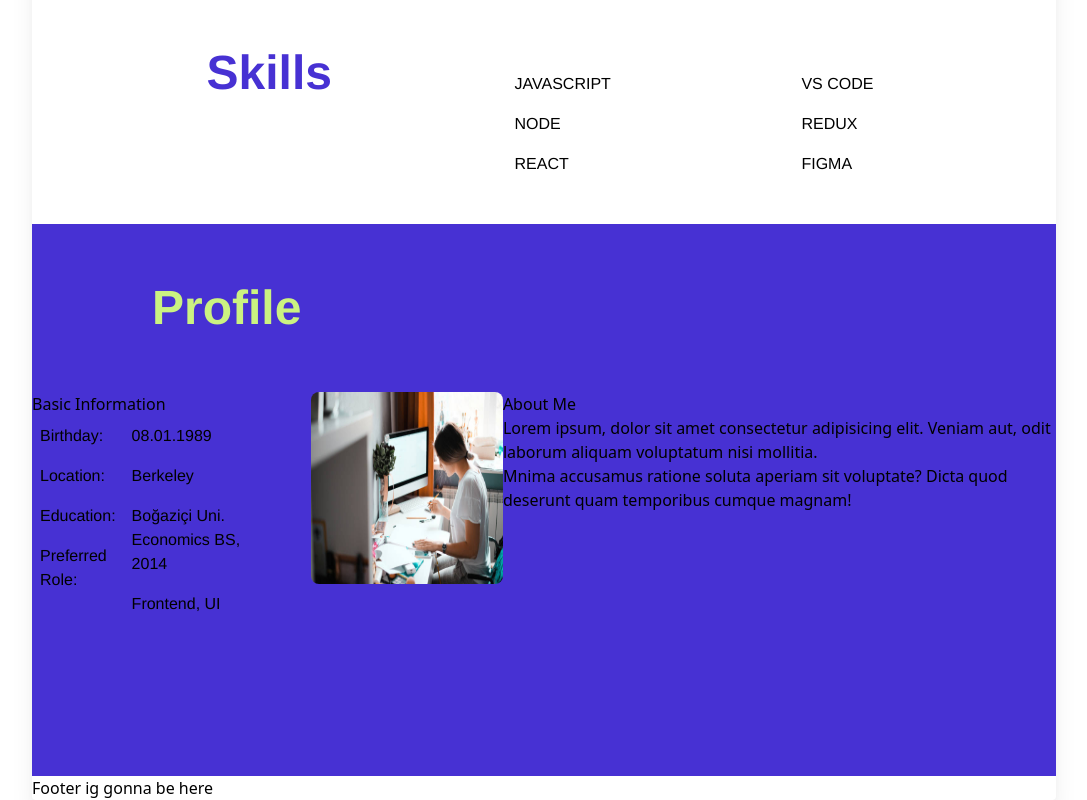
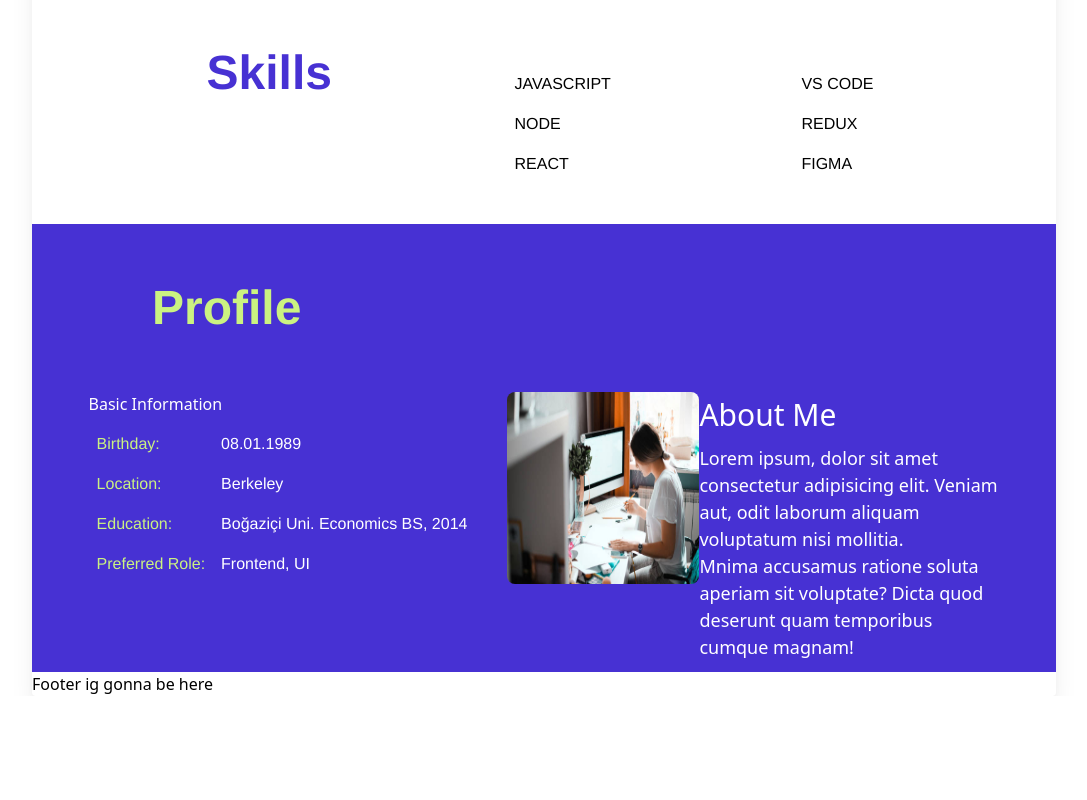
Before and after one commit to burgokmen/FSWeb-Frontend-Challenge, a React (Vite) app in the folder Gokmen-Resume/: page / in a window 1280 px wide. Shown: the part 590-1390 px from the top of the page, without its empty margins (96-1183 px from the left). After the commit the page ends 1286 px from the top, so only its background shows below. Built offline with nearby package versions, Linux system fonts and the light colour scheme.

Commit message:
Profile comp styling

```diff
--- a/Gokmen-Resume/src/components/Profile.jsx
+++ b/Gokmen-Resume/src/components/Profile.jsx
@@ -8,18 +8,17 @@ export default function Profile() {
   return (
     <div
       className="profile w-[90rem];
-  h-[34.5rem] bg-mypurp-1"
+  h-[28rem] bg-mypurp-1"
     >
       <h2 className="px-[7.5rem] py-[3rem] text-mygreen-1 text-[3rem] font-interbold font-bold">
         Profile
       </h2>
-      <div className="flex">
+      <div className="flex justify-center">
         <div>
-          <h3 className="font-medium">Basic Information</h3>
+          <h3 className="font-medium text-[#FFF] pb-2">Basic Information</h3>
           <div className="flex">
-            {mapFunc(profileArrEn)}
-
-            {mapFunc(profileArr2en)}
+            <div className="text-mygreen-1 ">{mapFunc(profileArrEn)}</div>
+            <div className="text-[#FFF]">{mapFunc(profileArr2en)}</div>
           </div>
         </div>
         <img
@@ -27,8 +26,10 @@ export default function Profile() {
           className="w-[12rem] h-[12rem] ml-[2rem] rounded-lg"
         />
         <div>
-          <h3 className="font-medium">About Me</h3>
-          <p>
+          <h3 className="font-medium text-[#FFF] pb-2 text-[1.875rem]">
+            About Me
+          </h3>
+          <p className="w-[18.75rem] h-[15] text-[#FFF] text-[1.125rem]">
             Lorem ipsum, dolor sit amet consectetur adipisicing elit. Veniam
             aut, odit laborum aliquam voluptatum nisi mollitia.
             <br /> Mnima accusamus ratione soluta aperiam sit voluptate? Dicta
```
